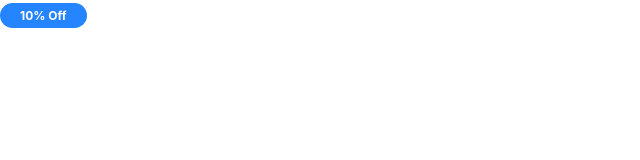
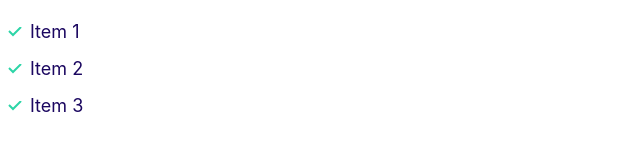
Before and after one commit to charles1211/chawify, a plain HTML site: page index.html in a window 1280 px wide. Shown: the whole page, without its empty margins (0-640 px from the left). Drawn offline with Linux system fonts and the light colour scheme; files whose address does not match are found by name.

Commit message:
Build the lists component

```diff
--- a/css/styles.css
+++ b/css/styles.css
@@ -121,3 +121,31 @@ a {
     font-size: 1.2rem;
   }
 }
+
+/* Lists */
+.list {
+  list-style: none;
+  padding-left: 0;
+  color: var(--color-headings);
+}
+
+.list--inline .list__item {
+  display: inline-block;
+  margin-right: 2rem;
+}
+
+.list--tick {
+  list-style-image: url('../images/tick.svg');
+  padding-left: 3rem;
+}
+
+.list--tick .list__item {
+  padding-left: 0.5rem;
+  margin-bottom: 1rem;
+}
+
+@media screen and (min-width: 1024px) {
+  .list--tick .list__item {
+    padding-left: 0;
+  }
+}
--- a/index.html
+++ b/index.html
@@ -9,6 +9,10 @@
     <link rel="stylesheet" href="/css/styles.css" />
   </head>
   <body>
-    <span class="badge badge--primary badge--small">10% Off</span>
+    <ul class="list list--tick">
+      <li class="list__item">Item 1</li>
+      <li class="list__item">Item 2</li>
+      <li class="list__item">Item 3</li>
+    </ul>
   </body>
 </html>
```
Also changed, not shown: components/lists.html (added, +5 -0 lines), images/tick.svg (added).
